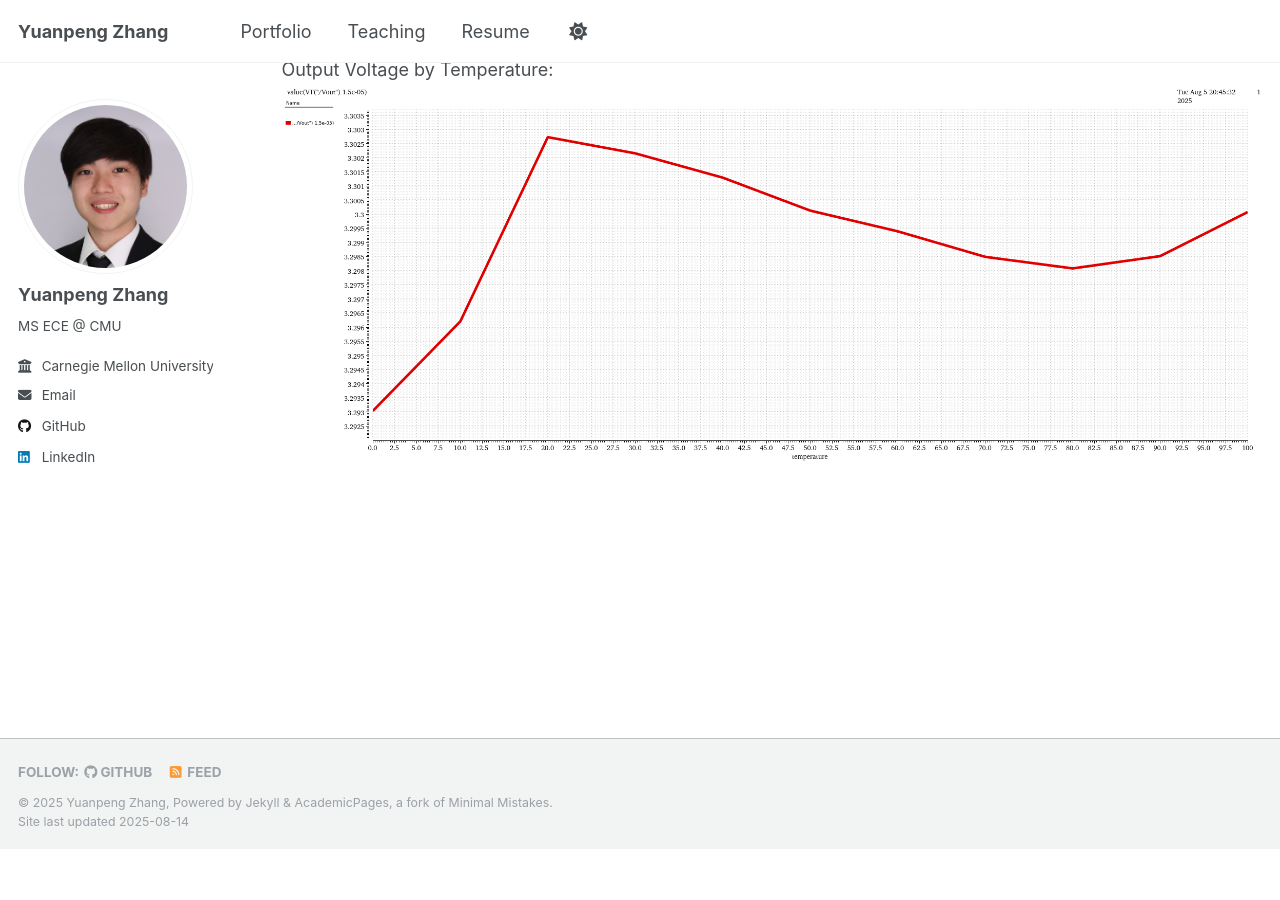
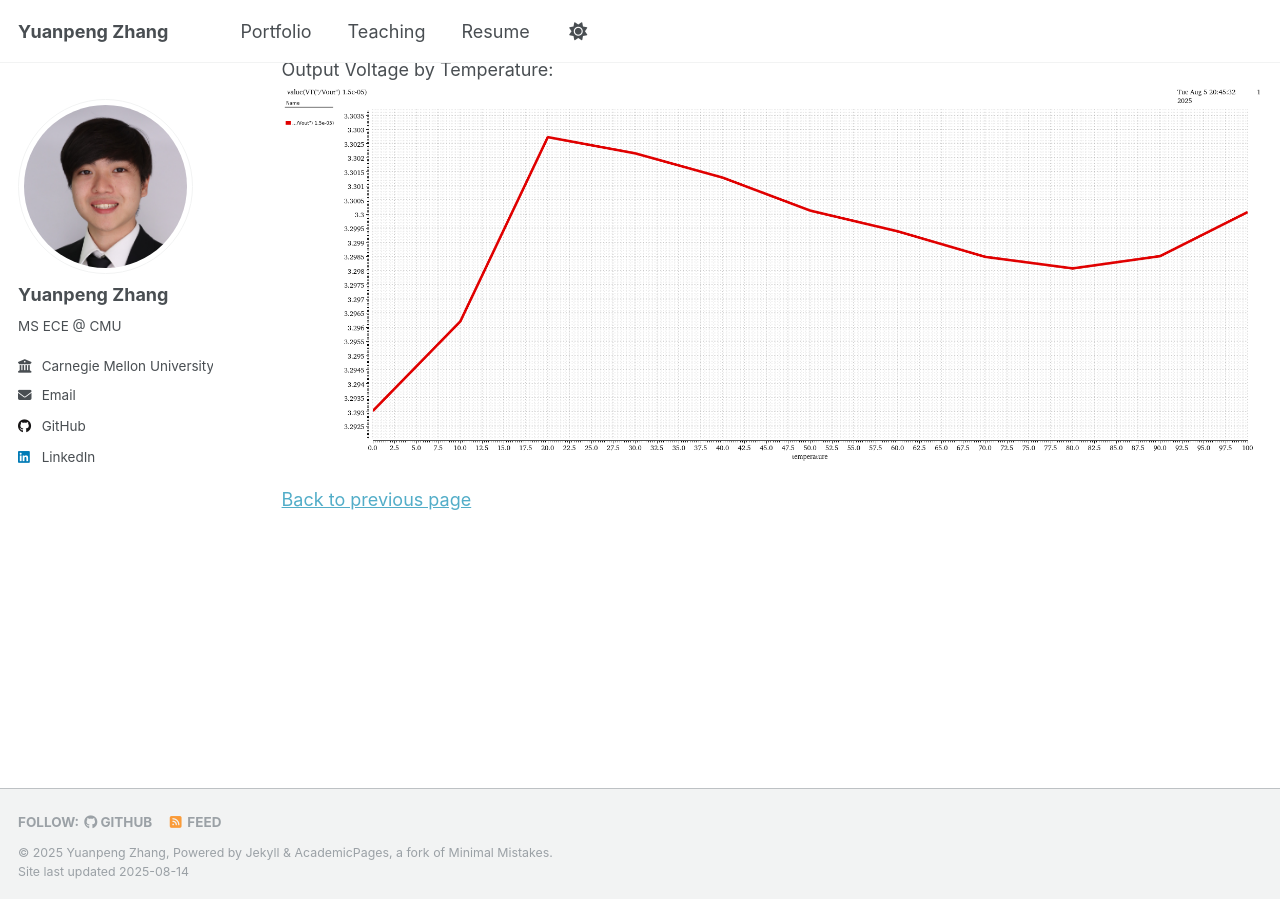
Before and after one commit to yuanpenguin/yuanpenguin.github.io, a Jekyll site: the page built from _pages/appendix.md, in a window 1280 px wide and 900 px high, scrolled down 3695 px. Built offline with Jekyll 4.4.1, drawn with Linux system fonts in a browser that asks for light colours; a script that is not in the unit is left out; before the commit the page ends 4544 px from its top, so only the background shows below that.

Commit message:
Update appendix.md

```diff
--- a/_pages/appendix.md
+++ b/_pages/appendix.md
@@ -31,3 +31,5 @@ Output Voltage Transient:
 
 Output Voltage by Temperature:
 ![](/images/vout_temp_10m.png)
+
+[Back to previous page](/portfolio/portfolio-5)
```
